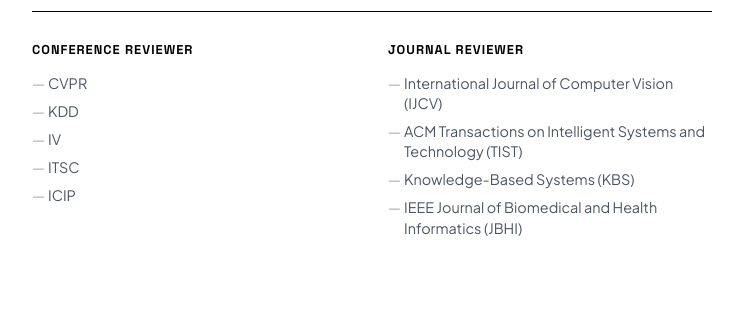
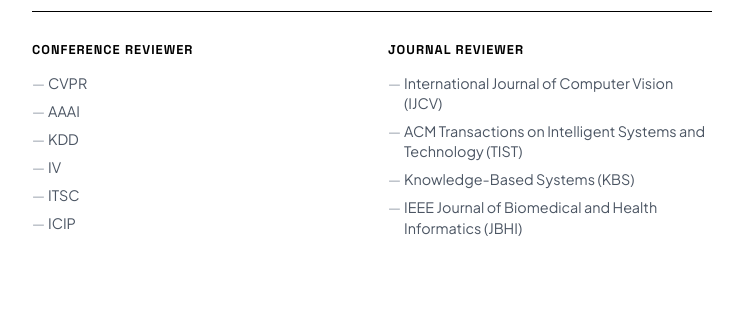
Before and after one commit to yuxuanfanOrion/yuxuanfanOrion.github.io, a Jekyll site: the page built from _pages/about.md, in a window 1280 px wide. Shown: the part 2916-3235 px from the top of the page, without its empty margins (442-1185 px from the left). Built offline with Jekyll 4.4.1, drawn with Linux system fonts in a browser that asks for light colours.

Commit message:
Add AAAI to conference reviewer list

```diff
--- a/_pages/about.md
+++ b/_pages/about.md
@@ -161,6 +161,7 @@
       <h3>Conference Reviewer</h3>
       <ul class="services-list">
         <li>CVPR</li>
+        <li>AAAI</li>
         <li>KDD</li>
         <li>IV</li>
         <li>ITSC</li>
```
